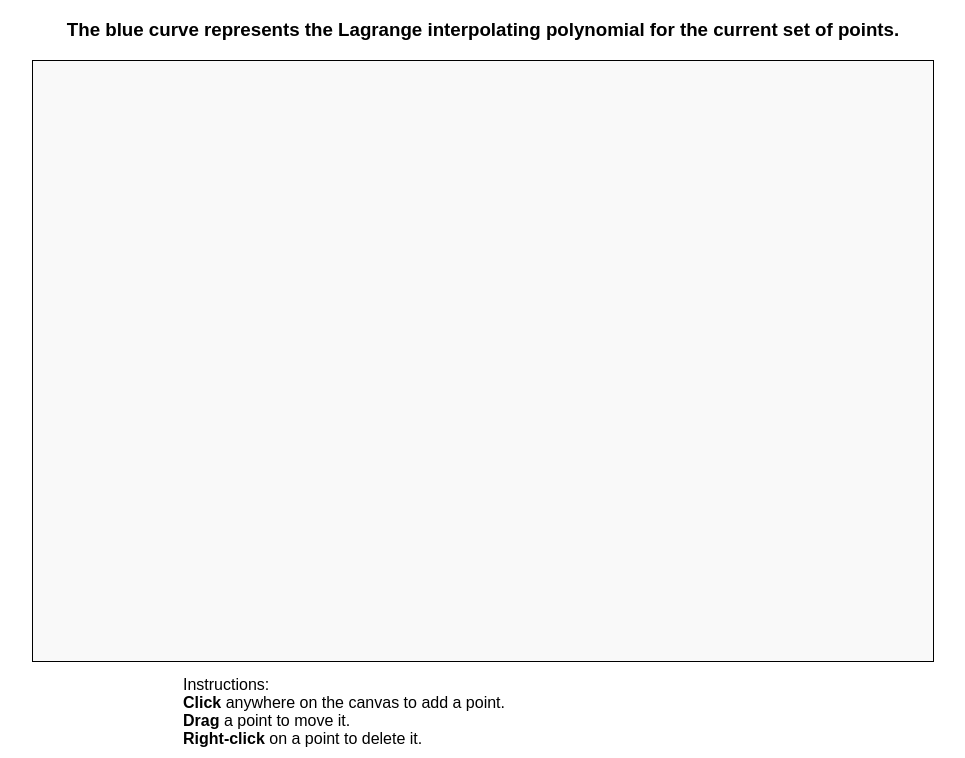
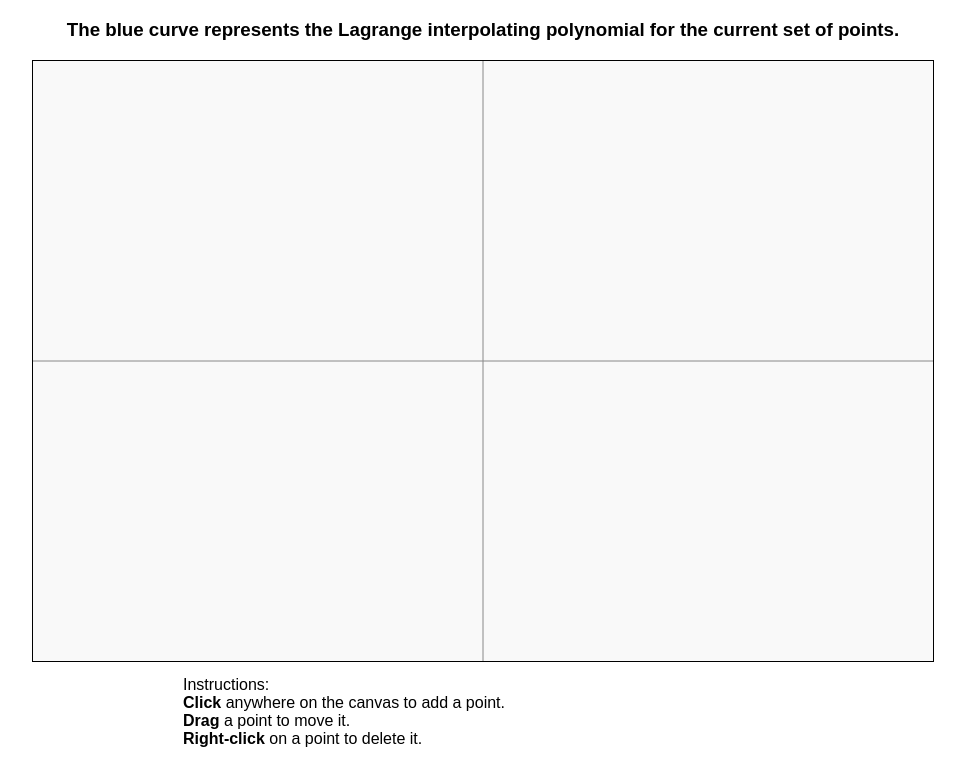
Before and after one commit to ggggggrv15/Lagrange-Interpolation, a plain HTML site: page interp.html in a window 1280 px wide. Shown: the part 61-819 px from the top of the page, without its empty margins (157-1122 px from the left). Drawn offline with Linux system fonts and the light colour scheme; the site is published under a folder, as on GitHub Pages, so addresses that start at the root find nothing.

Commit message:
Update interp.html

```diff
--- a/interp.html
+++ b/interp.html
@@ -27,6 +27,6 @@
         <b>Drag</b> a point to move it.<br>
         <b>Right-click</b> on a point to delete it.<br>
     </p>
-    <script src="/interp.js"></script>
+    <script src="Lagrange-Interpolation/interp.js"></script>
 </body>
 </html>
```
